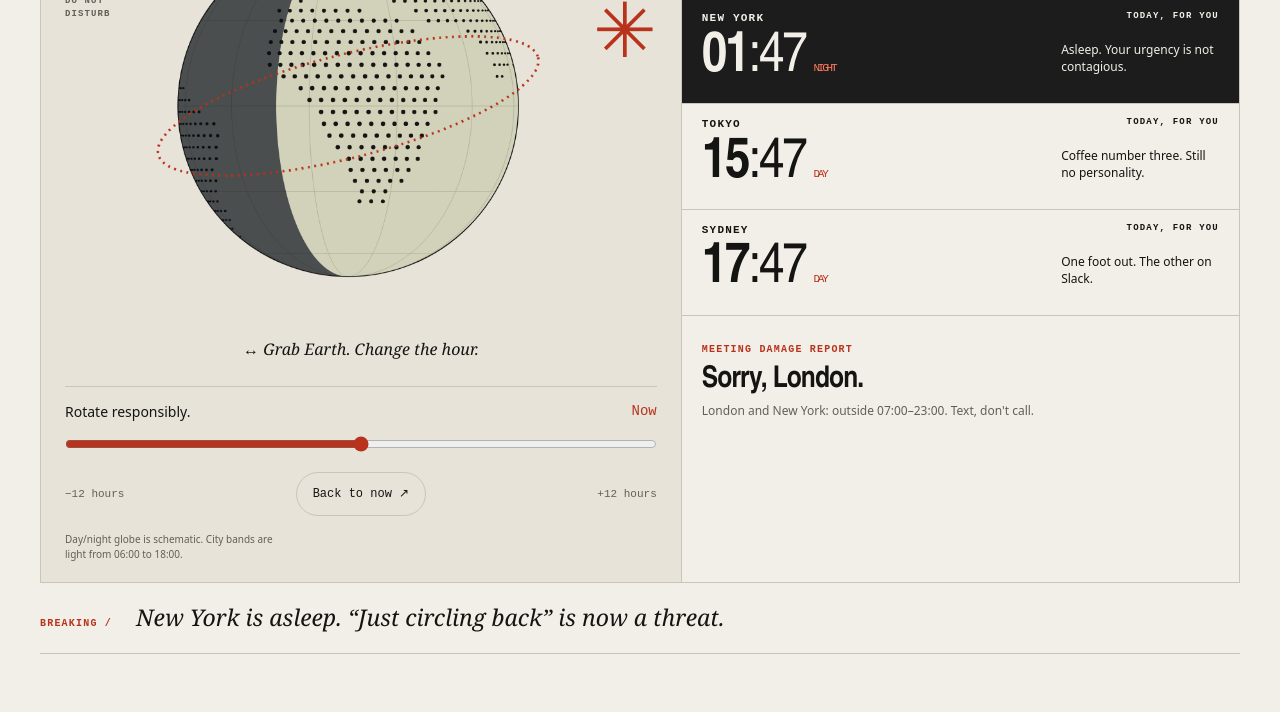
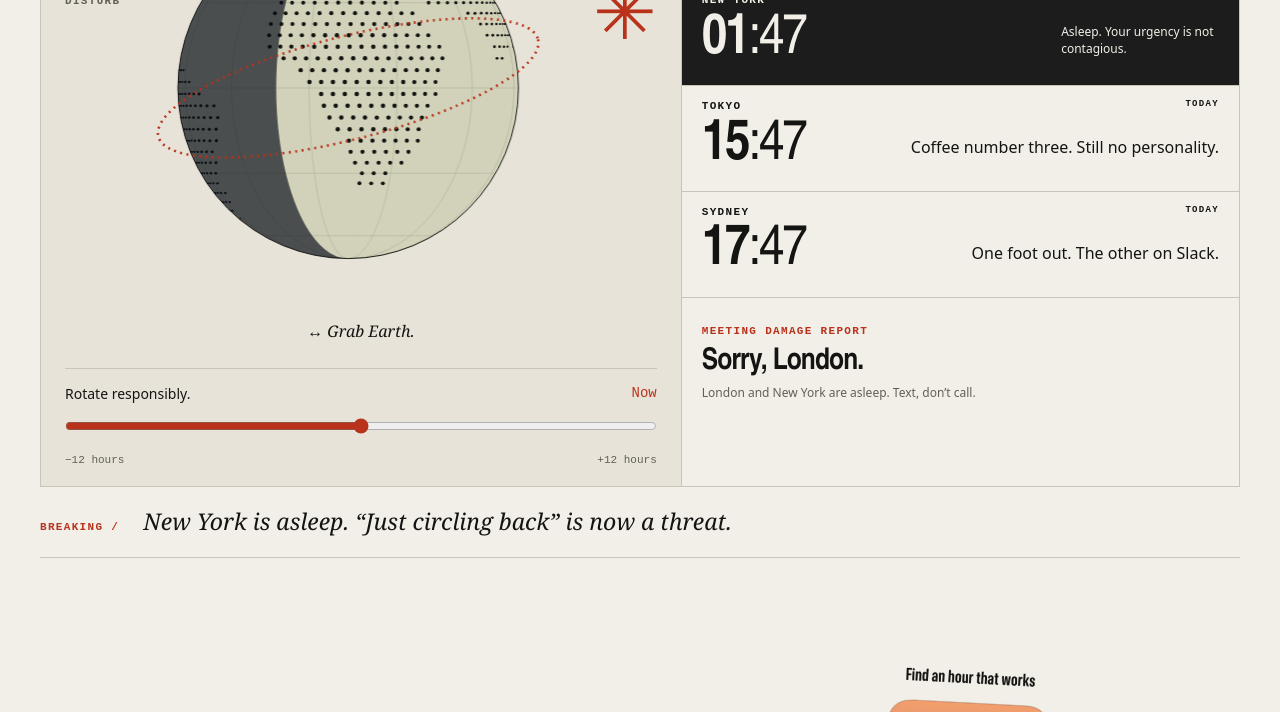
Before and after one commit to DullyLabs/dullylabs.github.io, a plain HTML site: page meridian/index.html in a window 1280 px wide. Shown: the part 688-1400 px from the top of the page. Drawn offline with Linux system fonts and the light colour scheme.

Commit message:
fix(meridian): cut the copy to the jokes; review fixes for drag, canvas sharpness, labels

```diff
--- a/meridian/index.html
+++ b/meridian/index.html
@@ -9,28 +9,27 @@
 <link rel="icon" href="/meridian/assets/app-icon.png"><link rel="apple-touch-icon" href="/meridian/assets/app-icon.png">
 <script src="/assets/theme.js"></script>
 <link rel="stylesheet" href="style.css"><script src="script.js" defer></script>
-<script type="application/ld+json">{"@context":"https://schema.org","@type":"SoftwareApplication","name":"Meridian","url":"https://dullylabs.com/meridian/","operatingSystem":"iOS, iPadOS","applicationCategory":"UtilitiesApplication","offers":{"@type":"Offer","price":0,"priceCurrency":"USD"},"publisher":{"@type":"Organization","@id":"https://dullylabs.com/#organization","name":"Dully Labs","url":"https://dullylabs.com/"}}</script>
+<script type="application/ld+json">{"@context":"https://schema.org","@type":"SoftwareApplication","name":"Meridian","url":"https://dullylabs.com/meridian/","operatingSystem":"iOS, iPadOS","applicationCategory":"UtilitiesApplication","publisher":{"@type":"Organization","@id":"https://dullylabs.com/#organization","name":"Dully Labs","url":"https://dullylabs.com/"}}</script>
 </head>
 <body>
 <a class="skip-link" href="#shift">Skip to time control</a>
 <header class="masthead"><a class="brand caps" href="/meridian/"><img src="/meridian/assets/app-icon.png" alt="" width="32" height="32"> Meridian</a><div class="masthead-right"><span class="caps">iPhone &amp; iPad</span><button class="theme-toggle" type="button" aria-label="Use dark appearance" hidden>◐</button></div></header>
 <main>
 <section class="hero" aria-labelledby="title">
-<div class="edition caps"><span>One planet. Terrible availability.</span><span>Dept. of inconvenient hours / 001</span></div>
+<div class="edition caps"><span>One planet. Terrible availability.</span></div>
 <h1 id="title">The Earth refuses<br>to join your <em>9am.</em></h1>
-<div class="intro"><p>Four cities. One sun. Somehow this is <em>your</em> scheduling problem.</p><p>Meridian puts your cities in time bands.<br>Spin the planet. Read the room.</p></div>
+<div class="intro"><p>Four cities. One sun. Somehow this is <em>your</em> scheduling problem.</p></div>
 <div class="mission" id="clock">
 <div class="planet-panel">
 <div class="instrument caps"><span>Planetary meeting scheduler</span><span id="mode">● Live</span></div>
-<div class="universe" id="universe"><canvas id="planet" width="800" height="800" aria-hidden="true"></canvas><span class="sun-disc" aria-hidden="true">✳</span><span class="sun-label caps">The sun<br>Declined your invite</span><span class="night-label caps">Do not<br>disturb</span><div class="drag-note" aria-hidden="true">↔ Grab Earth. Change the hour.</div></div>
-<div class="controls"><div class="control-top"><label for="shift">Rotate responsibly.</label><output id="shift-label" for="shift">Now</output></div><input type="range" id="shift" min="-720" max="720" step="15" value="0" aria-label="Shift all cities up to twelve hours back or ahead"><div class="control-bottom"><span>−12 hours</span><button type="button" id="now">Back to now ↗</button><span>+12 hours</span></div></div>
-<p class="schematic">Day/night globe is schematic. City bands are light from 06:00 to 18:00.</p>
+<div class="universe" id="universe"><canvas id="planet" width="800" height="800" aria-hidden="true"></canvas><span class="sun-disc" aria-hidden="true">✳</span><span class="sun-label caps" aria-hidden="true">The sun<br>declined<br>your invite</span><span class="night-label caps" aria-hidden="true">Do not<br>disturb</span><div class="drag-note" aria-hidden="true">↔ Grab Earth.</div></div>
+<div class="controls"><div class="control-top"><label for="shift">Rotate responsibly.</label><output id="shift-label" for="shift" aria-live="off">Now</output></div><input type="range" id="shift" min="-720" max="720" step="15" value="0" aria-label="Shift all cities up to twelve hours back or ahead"><div class="control-bottom"><span>−12 hours</span><button type="button" id="now">Back to now</button><span>+12 hours</span></div></div>
 </div>
-<div class="dispatch"><div class="instrument caps"><span>Reports from the ground</span><span>Local time</span></div><ol id="bands"></ol><div class="verdict"><span class="caps">Meeting damage report</span><h2 id="report">Text, don't call.</h2><p id="damage"></p></div></div>
+<div class="dispatch"><div class="instrument caps"><span>Reports from the ground</span></div><ol id="bands"></ol><div class="verdict"><span class="caps">Meeting damage report</span><h2 id="report"></h2><p id="damage"></p></div></div>
 </div>
 <div class="news"><span class="caps">Breaking /</span><p id="headline">It is already tomorrow somewhere.</p></div>
 </section>
-<section class="product" aria-labelledby="product-title"><div class="product-copy"><p class="caps">Same planet. Pocket edition.</p><h2 id="product-title">Keep your friends.<br>Know their hours.</h2><p>Meridian is a world clock for iPhone and iPad. One band per city, a slider to look ahead or back, and widgets for your Home and Lock Screens.</p><p class="product-joke">“Are you up?” is not a time zone converter.</p><p class="cta">Coming soon to the App Store</p><p class="caps facts">Free · No account · No ads · No data collected</p></div><figure><img src="/meridian/assets/screens/iphone-4.jpg" width="600" height="1304" loading="lazy" alt="Meridian's Hours widget shows London, New York, Tokyo and Sydney, with the hour everyone is awake highlighted in red."><figcaption>The Hours widget finds the next hour everyone is awake.<br>Willing is a separate problem.</figcaption></figure></section>
+<section class="product" aria-labelledby="product-title"><div class="product-copy"><h2 id="product-title">Keep your friends.<br>Know their hours.</h2><p>A world clock for iPhone and iPad, with Home and Lock Screen widgets.</p><p class="product-joke">“Are you up?” is not a time zone converter.</p><p class="cta">Coming soon to the App Store</p><p class="caps facts">No account · No ads · No data collected</p></div><figure><img src="/meridian/assets/screens/iphone-4.jpg" width="600" height="1304" loading="lazy" alt="Meridian's Hours widget shows London, New York, Tokyo and Sydney, with the hour everyone is awake highlighted in red."><figcaption>The Hours widget finds the next hour everyone is awake. Willing is a separate problem.</figcaption></figure></section>
 </main>
 <footer><span class="links"><a href="/">Dully Labs</a><a href="/meridian/privacy/">Privacy</a><a href="/meridian/support/">Support</a><a href="https://dulangaj.com">Developer</a></span><span class="links more"><span>More from Dully Labs:</span><a href="/minibus-commuter/">Minibus Commuter</a><a href="/neverpressstart/">Never Press Start</a><a href="/weeklypulse/">Weekly Pulse</a><a href="/pluckit/">PluckIt</a><a href="/notes/">Notes</a></span><span>©︎ <span data-year></span> Dulanga Jayawardena · IT IS ALREADY TOMORROW SOMEWHERE</span></footer>
 <noscript><p class="no-script">Enable JavaScript to spin the planet and see live city times.</p></noscript>
--- a/meridian/script.js
+++ b/meridian/script.js
@@ -17,24 +17,24 @@
   const jokes = [
     'Your “quick call” is now evidence.', 'Asleep. Your urgency is not contagious.',
     'Even the group chat has a bedtime.', 'No. Whatever it is, no.',
-    'Only bakers have jurisdiction here.', 'The alarm is still the villain.',
-    'Conscious. Let’s not get ambitious.', 'Negotiating with a snooze button.',
-    'Commuting to a laptop they own.', 'Available, in the legal sense.',
+    'Only bakers have jurisdiction here.', 'Up before the alarm. Suspicious.',
+    'Negotiating with a snooze button.', 'Conscious. Let’s not get ambitious.',
+    'Commuting to a video call.', 'Available, in the legal sense.',
     'In a meeting about fewer meetings.', 'Lunch is now a strategic priority.',
     'On mute. On sandwich.', 'The lunch break has entered overtime.',
     'Moving a mouse to establish an alibi.', 'Coffee number three. Still no personality.',
     'That deadline is becoming a tomorrow problem.', 'One foot out. The other on Slack.',
     'The laptop is closed. Take the hint.', 'Dinner. Your deck is not a side dish.',
     'Has plans. The plans are a sofa.', '“One episode” has become a season.',
-    'Text, don’t call.', 'Tomorrow’s problems have been muted.'
+    'Brushing teeth. Make it quick.', 'Tomorrow’s problems have been muted.'
   ];
   cities.forEach(city => {
     const li = document.createElement('li'); li.className = 'band';
-    li.innerHTML = `<div class="band-top caps"><span>${city.name}</span><span class="date"></span></div><div class="band-body"><p class="band-time"><b></b><i></i><small></small></p><p class="gossip"></p></div>`;
+    li.innerHTML = `<div class="band-top caps"><span>${city.name}</span><span class="date"></span></div><div class="band-body"><p class="band-time"><b></b><i></i></p><p class="gossip"></p></div>`;
     $('bands').append(li); city.el = li;
   });
   document.querySelector('[data-year]').textContent = new Date().getFullYear();
-  let shift = 0, anchor = 0;
+  let shift = 0;
   const canvas = $('planet'), ctx = canvas.getContext('2d');
   const rad = Math.PI / 180;
   // Coarse, hand-drawn geographic outlines; the globe is a diagram, not a solar ephemeris.
@@ -54,6 +54,9 @@
   function draw(at) {
     const dark = document.documentElement.dataset.theme === 'dark';
     const ink = dark ? '#f2efe8' : '#141412', signal = dark ? '#ff7a5c' : '#b8321c';
+    const css = Math.min(canvas.clientWidth, canvas.clientHeight) || 800, px = Math.round(css * devicePixelRatio);
+    if (canvas.width !== px) canvas.width = canvas.height = px;
+    ctx.setTransform(px / 800, 0, 0, px / 800, 0, 0);
     ctx.clearRect(0, 0, 800, 800);
     const cx = 380, cy = 365, r = 265;
     const utcHour = at.getUTCHours() + at.getUTCMinutes() / 60;
@@ -78,38 +81,37 @@
     for (let y = -r; y <= r; y++) { const x = cx - Math.cos(65*rad) * Math.sqrt(r*r-y*y); if(y === -r) ctx.moveTo(x,cy+y); else ctx.lineTo(x,cy+y); }
     ctx.lineTo(cx-r-1,cy+r); ctx.lineTo(cx-r-1,cy-r); ctx.closePath();ctx.fillStyle = '#070c18a8';ctx.fill();
     ctx.restore(); ctx.strokeStyle = ink; ctx.lineWidth=1.5;ctx.beginPath();ctx.arc(cx,cy,r,0,Math.PI*2);ctx.stroke();
-    cities.forEach(city => {const [x,y,z] = project(city.lon,city.lat); if(z < .05) return; ctx.beginPath();ctx.arc(x,y,5,0,Math.PI*2);ctx.fillStyle=signal;ctx.fill();ctx.font='bold 17px monospace';ctx.lineWidth=4;ctx.strokeStyle=dark?'#141412':'#f2efe8';ctx.strokeText(city.code,x+10,y-8);ctx.fillStyle=ink;ctx.fillText(city.code,x+10,y-8);});
+    cities.forEach(city => {const [x,y,z] = project(city.lon,city.lat); if(z < .05) return; ctx.beginPath();ctx.arc(x,y,5,0,Math.PI*2);ctx.fillStyle=signal;ctx.fill();ctx.font=`bold ${Math.max(17,11*800/css)}px monospace`;ctx.lineWidth=4;ctx.strokeStyle=dark?'#141412':'#f2efe8';ctx.strokeText(city.code,x+10,y-8);ctx.fillStyle=ink;ctx.fillText(city.code,x+10,y-8);});
     ctx.setLineDash([3,7]);ctx.beginPath();ctx.ellipse(cx,cy,r+40,80,-.25,0,Math.PI*2);ctx.strokeStyle=signal;ctx.stroke();ctx.setLineDash([]);
   }
   function render() {
-    const at = new Date((shift ? anchor : Date.now()) + shift * 6e4), here = wall(home, at);
+    const at = new Date(Date.now() + shift * 6e4), here = wall(home, at);
     cities.forEach(city => {
       const t = city.time = wall(city.zone,at), day = t.day-here.day;
       city.el.classList.toggle('night',t.h < 6 || t.h >= 18);
       city.el.querySelector('b').textContent = String(t.h).padStart(2,'0');
       city.el.querySelector('i').textContent = ':'+t.m;
-      city.el.querySelector('small').textContent = t.h >=6 && t.h<18 ? 'DAY' : 'NIGHT';
-      city.el.querySelector('.date').textContent = day > 0 ? 'Tomorrow, for you' : day < 0 ? 'Yesterday, for you' : 'Today, for you';
+      city.el.querySelector('.date').textContent = day > 0 ? 'Tomorrow' : day < 0 ? 'Yesterday' : 'Today';
       city.el.querySelector('.gossip').textContent = jokes[t.h];
     });
     const sleeping = cities.filter(c => c.time.h < 7 || c.time.h >= 23);
     $('report').textContent = sleeping.length ? `Sorry, ${sleeping[0].name}.` : 'All awake. Nobody volunteered.';
-    $('damage').textContent = sleeping.length ? `${sleeping.map(c=>c.name).join(' and ')}: outside 07:00–23:00. Text, don't call.` : 'Within 07:00–23:00 in every city. Consent sold separately.';
+    $('damage').textContent = sleeping.length ? `${new Intl.ListFormat('en').format(sleeping.map(c=>c.name))} ${sleeping.length > 1 ? 'are' : 'is'} asleep. Text, don’t call.` : 'Consent sold separately.';
     const ny = cities[1], tokyo = cities[2];
     $('headline').textContent = ny.time.h < 7 ? 'New York is asleep. “Just circling back” is now a threat.' : tokyo.time.h >= 22 || tokyo.time.h < 7 ? 'Tokyo has left the chat. Geographically.' : cities[0].time.h >= 17 ? 'London has logged off. The sun respects boundaries.' : 'Four time zones. The meeting could still be an email.';
     const label = shift ? `${shift > 0 ? '+' : '−'}${Math.floor(Math.abs(shift)/60)}h ${String(Math.abs(shift)%60).padStart(2,'0')}m` : 'Now';
-    $('shift-label').textContent = label; $('mode').textContent = shift ? '○ Time travel' : '● Live';
-    $('shift').setAttribute('aria-valuetext',shift ? `${Math.abs(shift)} minutes ${shift>0?'ahead':'back'}` : 'Now');
+    $('shift-label').textContent = label; $('mode').textContent = shift ? '○ Time travel' : '● Live'; $('now').hidden = !shift;
+    $('shift').setAttribute('aria-valuetext',shift ? `${label.slice(1).replace('h',' hours').replace('m',' minutes')} ${shift>0?'ahead':'back'}` : 'Now');
     draw(at);
   }
-  function setShift(value) { if(!shift) anchor=Date.now(); shift=Math.max(-720,Math.min(720,Math.round(value/15)*15)); $('shift').value=shift; render(); }
+  function setShift(value) { shift=Math.max(-720,Math.min(720,Math.round(value/15)*15)); $('shift').value=shift; render(); }
   $('shift').addEventListener('input',e=>setShift(+e.target.value));
   $('now').addEventListener('click',()=>setShift(0));
   let drag;
   $('universe').addEventListener('pointerdown',e=>{if(e.button!==0)return;drag={id:e.pointerId,x:e.clientX,shift};$('universe').setPointerCapture(e.pointerId);$('universe').classList.add('dragging');});
-  $('universe').addEventListener('pointermove',e=>{if(drag && e.pointerId===drag.id)setShift(drag.shift+(e.clientX-drag.x)/$('universe').clientWidth*1440);});
+  $('universe').addEventListener('pointermove',e=>{if(drag && e.pointerId===drag.id){const want=drag.shift+(e.clientX-drag.x)/(2*Math.PI*Math.min($("planet").clientWidth,$("planet").clientHeight)*265/800)*1440;setShift(want);if(Math.abs(want)>720){drag.x=e.clientX;drag.shift=shift;}}});
   function endDrag(){drag=null;$('universe').classList.remove('dragging');}
   $('universe').addEventListener('pointerup',endDrag);$('universe').addEventListener('pointercancel',endDrag);$('universe').addEventListener('lostpointercapture',endDrag);
   new MutationObserver(render).observe(document.documentElement,{attributes:true,attributeFilter:['data-theme']});
-  render();setInterval(()=>{if(!document.hidden && !shift)render();},1000);
+  addEventListener('resize',render);render();setInterval(()=>{if(!document.hidden)render();},1000);
 })();
```
Also changed, not shown: meridian/style.css.
